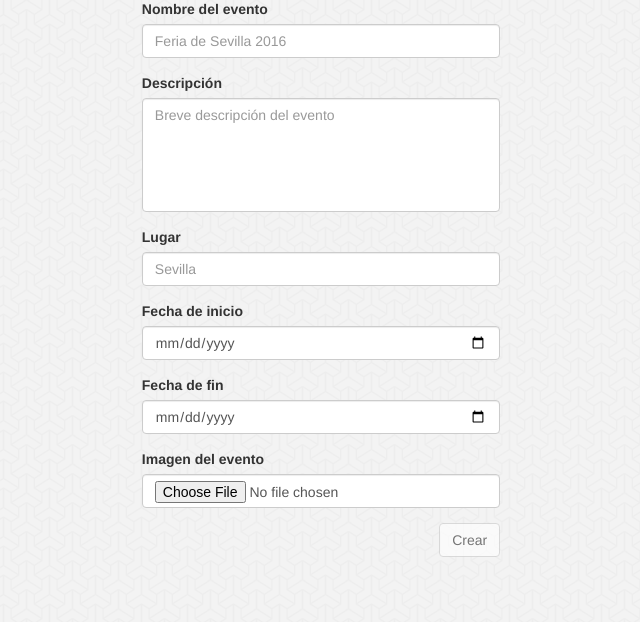
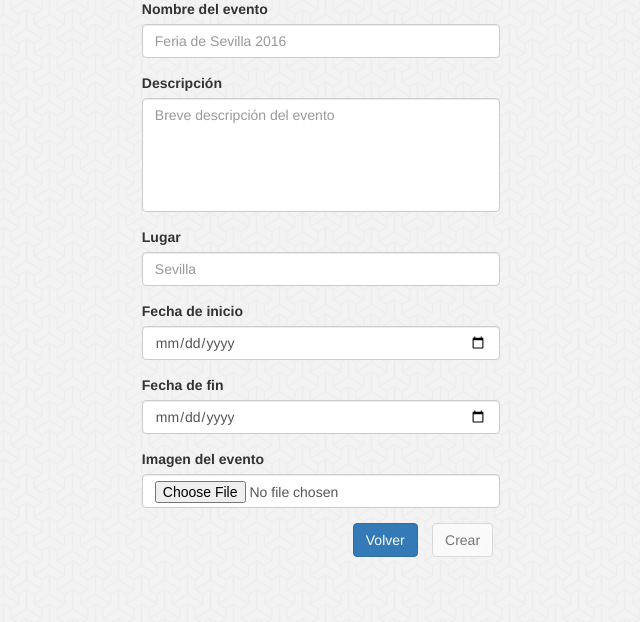
Before and after one commit to fblupi/grado_informatica-MDA, a PHP site: page /crearEvento.php in a window 1280 px wide. Shown: the part 73-695 px from the top of the page, without its empty margins (319-959 px from the left). Run offline with PHP 8.4, Linux system fonts and the light colour scheme; the visitor is signed in with stand-in values (Sample User, id 1).

Commit message:
añadidos botones para volver hacia atrás

```diff
--- a/GEvents/assets/css/style.css
+++ b/GEvents/assets/css/style.css
@@ -60,6 +60,7 @@ section{
 
 .contenidoEvento{
   text-align: justify;
+  margin-bottom: 3%;
 }
 
 .izquierda{
@@ -150,6 +151,12 @@ section{
 
 textarea{
 	resize: none;
+}
+
+.btnVolver{
+  margin-left: 2%;
+  margin-bottom: 2%;
+  margin-right: 2%;
 }
 
 @media (max-width: 768px){
--- a/GEvents/crearEvento.php
+++ b/GEvents/crearEvento.php
@@ -33,7 +33,8 @@ if(!isset($_SESSION['login'])){
 					<input type="file" class="form-control" id="imagen" name="imagen">
 		</div>
 			<div class="form-group">
-					<button type="submit" class="btn btn-default inicioSesion">Crear</button>
+					<button type="submit" class="btn btn-default inicioSesion btnVolver">Crear</button>
+					<a type="button" class="btn btn-primary inicioSesion btnVolver" onClick="history.go(-1);return true;">Volver</a>
 			</div>
 		</form>
 </article>
--- a/GEvents/editarEvento.php
+++ b/GEvents/editarEvento.php
@@ -56,7 +56,8 @@ if(!isset($_SESSION['login'])){
       		echo '<input type="file" class="form-control" id="imagen" name="imagen">';
           echo '<div class="form-group">';
           echo '<div class="form-group">';
-    			echo '<button type="submit" class="btn btn-default inicioSesion">Editar</button>';
+          echo '<a type="button" class="btn btn-primary inicioSesion btnVolver" onClick="history.go(-1);return true;">Volver</a>';
+    			echo '<button type="submit" class="btn btn-default inicioSesion btnVolver">Editar</button>';
           echo '<div class="form-group">';
     		  echo '</form>';
         }
--- a/GEvents/editarPerfil.php
+++ b/GEvents/editarPerfil.php
@@ -4,7 +4,7 @@ if(!isset($_SESSION['login'])){
 }
 ?>
 <body>
-  <section class="animated zoomIn">
+  <section>
       <h1>Editar perfil<hr></h1>
       <article>
        <?php
@@ -65,7 +65,8 @@ if(!isset($_SESSION['login'])){
 					echo '</div>';
 					echo '</div>';
 					echo '<div class="form-group">';
-					echo '<button type="submit" class="btn btn-default inicioSesion editarPerfil">Editar</button>';
+					echo '<a type="button" class="btn btn-primary inicioSesion btnVolver" onClick="history.go(-1);return true;">Volver</a>';
+					echo '<button type="submit" class="btn btn-default inicioSesion btnVolver editarPerfil">Editar</button>';
 					echo '</div>';
 					echo '</form>';
 					echo '</div>';
--- a/GEvents/gestionarEvento.php
+++ b/GEvents/gestionarEvento.php
@@ -39,6 +39,7 @@ if(isset($_GET['i'])){
 					echo '<a href="consultarBalance.php" class="btn btn-default btnGestionEvento">';
 					echo 'Consultar balance';
 					echo '</a>';
+					echo '<a type="button" class="btn btn-primary btnGestionEvento" onClick="history.go(-1);return true;">Volver</a>';
 				}
 
 				?>
```
